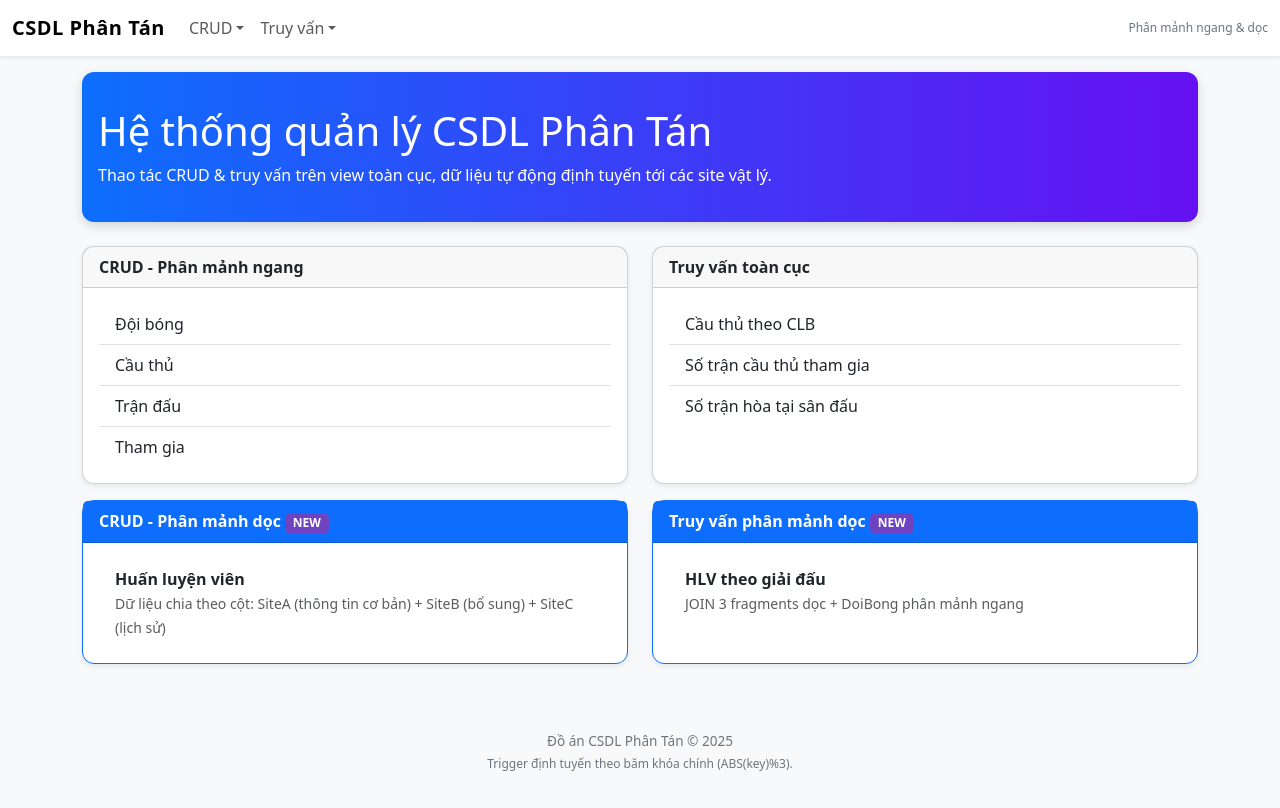
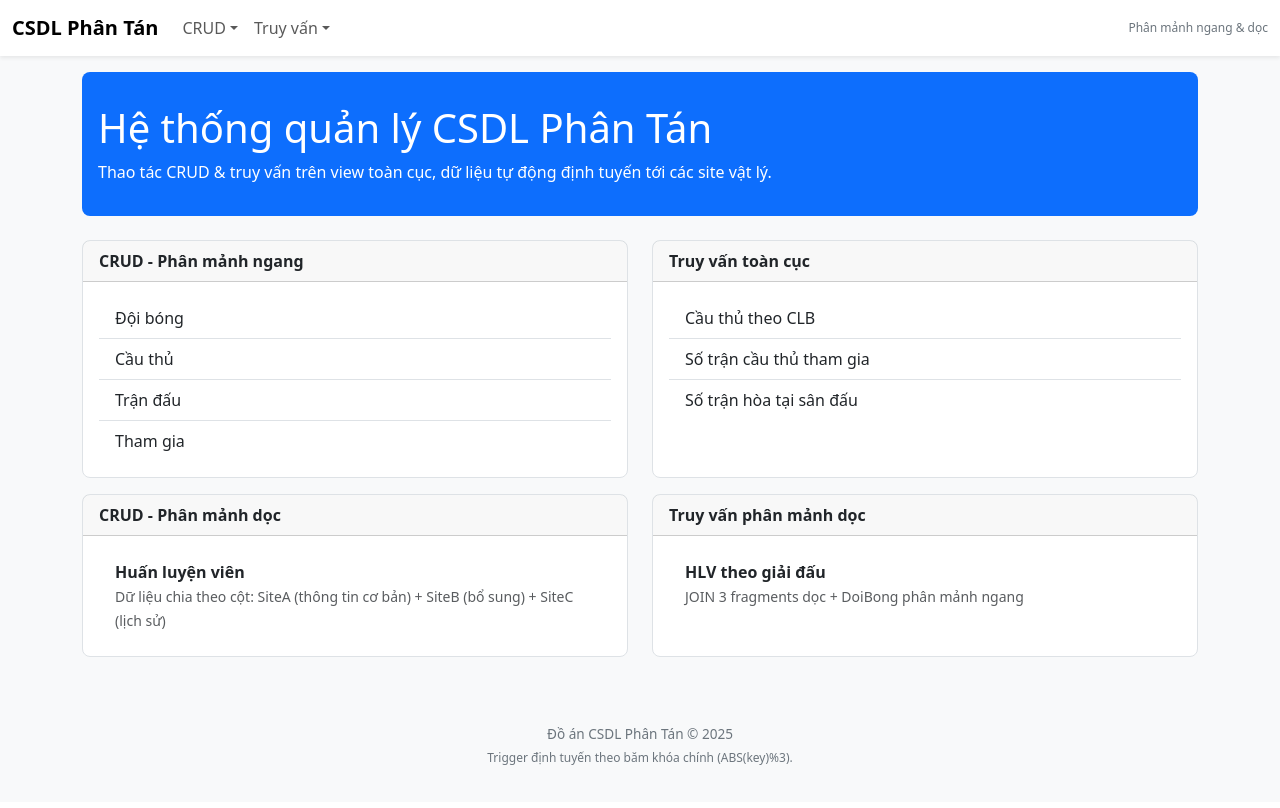
Before and after one commit to longphan200518/CSDLPT-Distributed-Database, a PHP site: page / in a window 1280 px wide. After the commit the page ends 765 px from the top, so only its background shows below. Run offline with PHP 8.4, Linux system fonts and the light colour scheme.

Commit message:
style: remove NEW badges and simplify UI - clean design without gradients

```diff
--- a/src/assets/style.css
+++ b/src/assets/style.css
@@ -1,17 +1,45 @@
-/* Custom theme overrides */
+/* Simple clean theme */
 :root {
-  --primary:#0d6efd; --primary-rgb:13,110,253;
-  --bg-light:#f8f9fb; --gradient:linear-gradient(90deg,#0d6efd,#6610f2);
+  --primary:#0d6efd;
+  --bg-light:#f8f9fa;
 }
-body { background:var(--bg-light); }
-.navbar-brand { font-weight:600; letter-spacing:.5px; }
-.hero { background:var(--gradient); color:#fff; padding:2.2rem 1rem; border-radius:0.75rem; box-shadow:0 4px 12px rgba(0,0,0,.15); }
-.table thead { background:#fff; }
-.table-hover tbody tr:hover { background:#eef5ff; }
-.card { border-radius:.75rem; box-shadow:0 2px 6px rgba(0,0,0,.08); }
-footer { margin-top:3rem; padding:1.2rem 0; font-size:.85rem; color:#6c757d; }
-.form-inline-grid { display:grid; grid-template-columns:repeat(auto-fit,minmax(160px,1fr)); gap:.75rem; }
-.badge-hash { background:#6f42c1; }
-.small-muted { font-size:.75rem; color:#6c757d; }
-.btn-gradient { background:var(--gradient); color:#fff; border:none; }
-.btn-gradient:hover { filter:brightness(.92); }
+body {
+  background:var(--bg-light);
+}
+.navbar-brand {
+  font-weight:600;
+}
+.hero {
+  background:#0d6efd;
+  color:#fff;
+  padding:2rem 1rem;
+  border-radius:0.5rem;
+}
+.table thead {
+  background:#fff;
+}
+.table-hover tbody tr:hover {
+  background:#f0f0f0;
+}
+.card {
+  border-radius:0.5rem;
+  border:1px solid #dee2e6;
+}
+footer {
+  margin-top:3rem;
+  padding:1.2rem 0;
+  font-size:.85rem;
+  color:#6c757d;
+}
+.form-inline-grid {
+  display:grid;
+  grid-template-columns:repeat(auto-fit,minmax(160px,1fr));
+  gap:.75rem;
+}
+.badge-hash {
+  background:#6c757d;
+}
+.small-muted {
+  font-size:.75rem;
+  color:#6c757d;
+}
--- a/src/includes/footer.php
+++ b/src/includes/footer.php
@@ -1,7 +1,7 @@
 </div>
 <footer class="text-center">
   <div class="container">
-    <p class="mb-1">Đồ án CSDL Phân Tán &copy; 2025</p>
+    <p class="mb-1">Đồ án CSDL Phân Tán © 2025</p>
     <p class="small-muted">Trigger định tuyến theo băm khóa chính (ABS(key)%3).</p>
   </div>
 </footer>
--- a/src/index.php
+++ b/src/index.php
@@ -35,8 +35,8 @@ include __DIR__.'/includes/header.php';
 </div>
 <div class="row g-4">
   <div class="col-md-6">
-    <div class="card h-100 border-primary">
-      <div class="card-header fw-semibold bg-primary text-white">CRUD - Phân mảnh dọc <span class="badge badge-hash">NEW</span></div>
+    <div class="card h-100">
+      <div class="card-header fw-semibold">CRUD - Phân mảnh dọc</div>
       <div class="card-body">
         <div class="list-group list-group-flush">
           <a class="list-group-item list-group-item-action" href="crud/huanluyenvien.php">
@@ -48,8 +48,8 @@ include __DIR__.'/includes/header.php';
     </div>
   </div>
   <div class="col-md-6">
-    <div class="card h-100 border-primary">
-      <div class="card-header fw-semibold bg-primary text-white">Truy vấn phân mảnh dọc <span class="badge badge-hash">NEW</span></div>
+    <div class="card h-100">
+      <div class="card-header fw-semibold">Truy vấn phân mảnh dọc</div>
       <div class="card-body">
         <div class="list-group list-group-flush">
           <a class="list-group-item list-group-item-action" href="queries/hlv_theo_giaidau.php">
```
